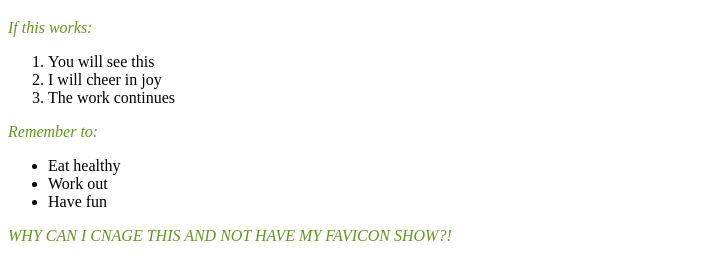
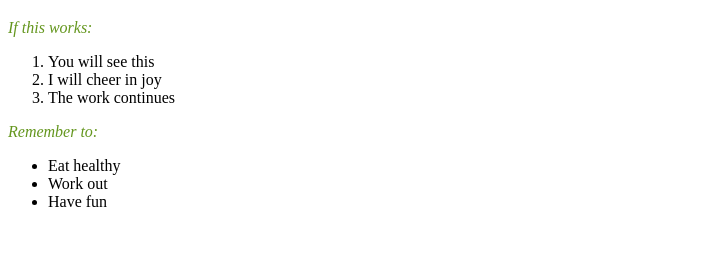
Before and after one commit to hanekamhaug/github-heroku-test-deploy, a plain HTML site: page index.html in a window 1280 px wide. Shown: the part 61-340 px from the top of the page, without its empty margins (0-713 px from the left). Drawn offline with Linux system fonts and the light colour scheme.

Commit message:
deploy favicon

```diff
--- a/index.html
+++ b/index.html
@@ -1,6 +1,7 @@
 <!DOCTYPE html>
 <html lang="en">
 <head>
+    <link rel="shortcut icon" type="image/ico" href=".idea/image/favicon.ico">
     <link rel="shortcut icon" type="image/png" href=".idea/image/favicon-32x32.png" sizes="32x32" />
     <link rel="shortcut icon" type="image/png" href=".idea/image/favicon-16x16.png" sizes="16x16" />
     <meta charset="UTF-8">
@@ -31,7 +32,6 @@
     <li>Have fun</li>
 </ul>
 
-<p>WHY CAN I CNAGE THIS AND NOT HAVE MY FAVICON SHOW?!</p>
 
 </body>
 </html>
```
